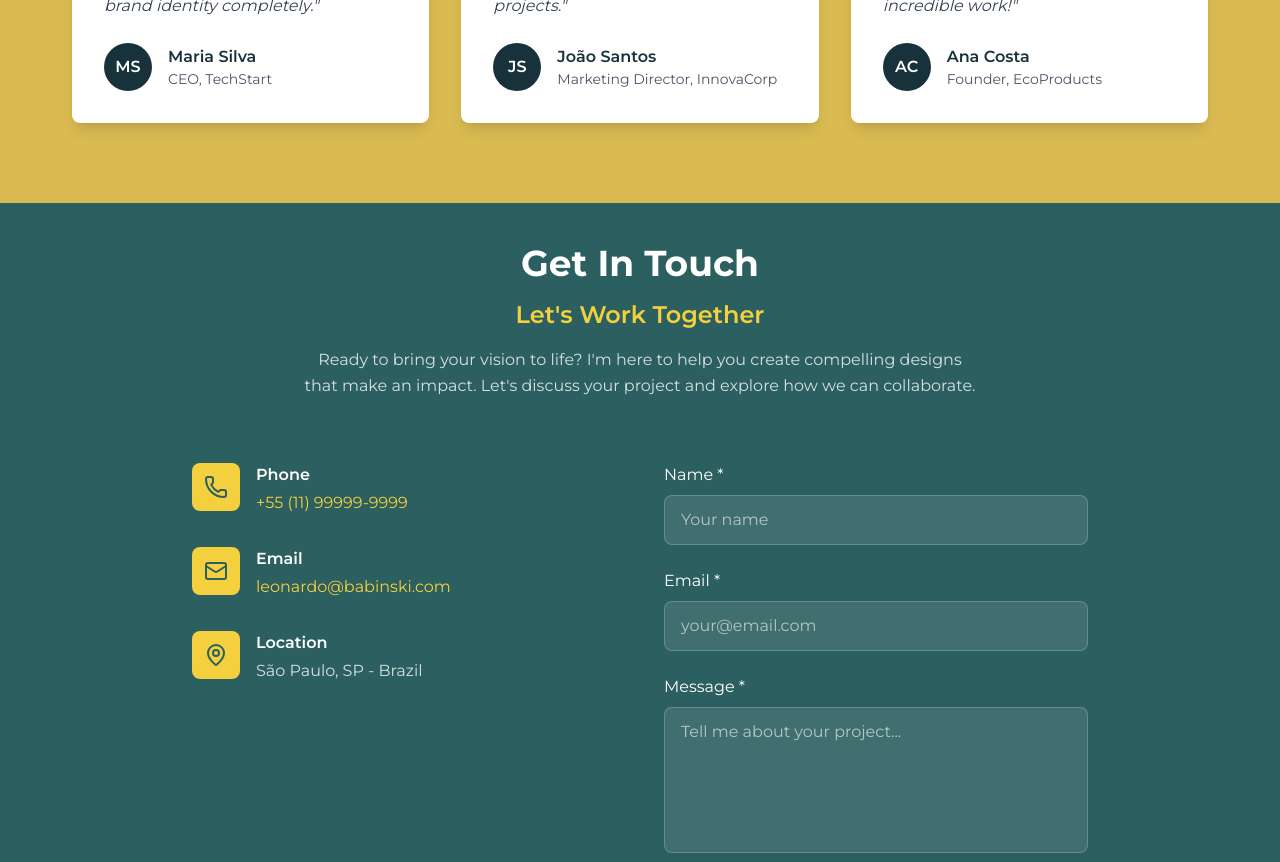
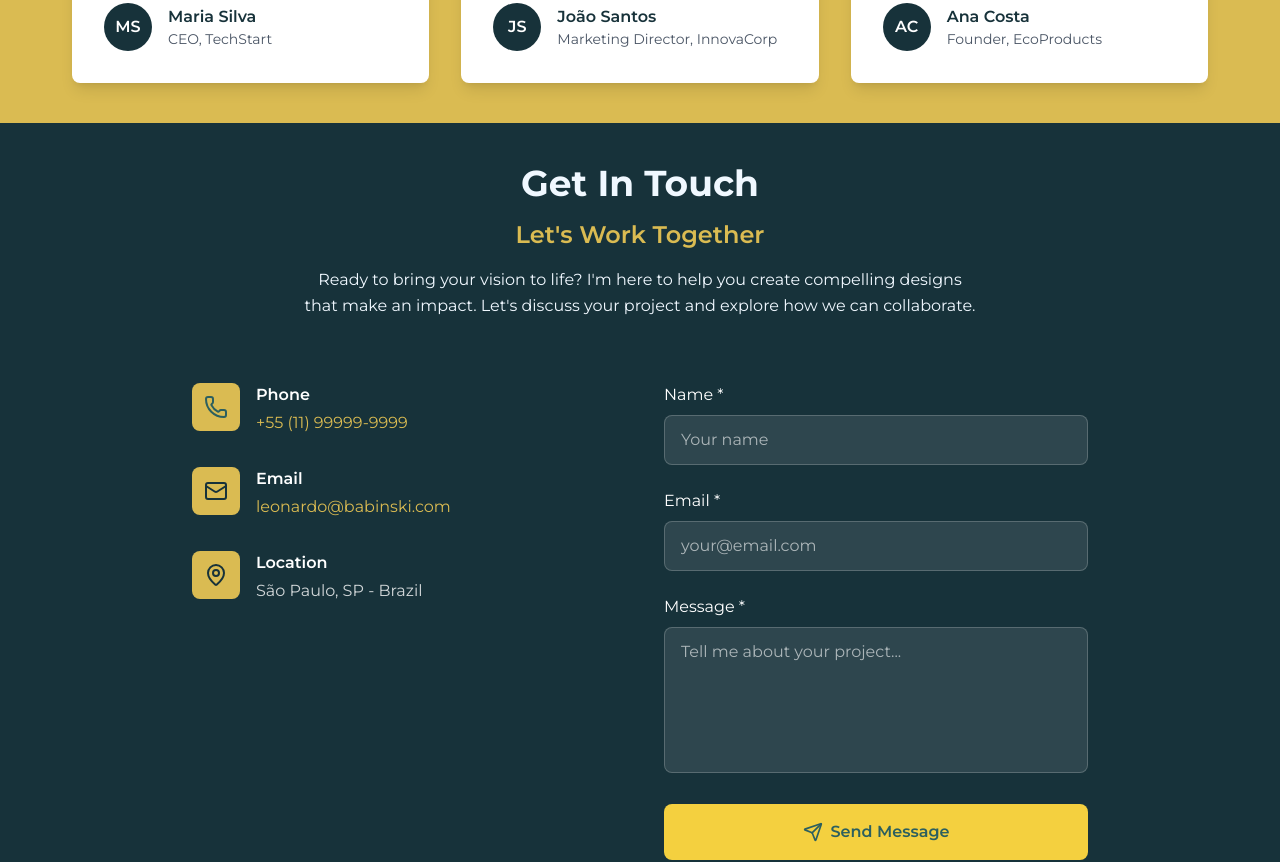
Before and after one commit to leonardobabinski/babinskidesign, a React (Vite) app: page / in a window 1280 px wide. Shown: the part 2960-3822 px from the top of the page. Built offline with nearby package versions, Linux system fonts and the light colour scheme.

Commit message:
Alinhamento e cores

```diff
--- a/src/components/Contact.jsx
+++ b/src/components/Contact.jsx
@@ -23,18 +23,18 @@ const Contact = () => {
   };
 
   return (
-    <section id="contact" className="py-10 md:py-10 bg-[#2c5f5f]">
+    <section id="contact" className="py-10 md:py-10 bg-[#17323A]">
       <div className="container-custom">
         <div className="max-w-4xl mx-auto">
-          <h2 className="text-3xl md:text-4xl font-bold text-center mb-4 text-white">
+          <h2 className="text-3xl md:text-4xl font-bold text-center mb-4 text-[F0F8FF]">
             Get In Touch
           </h2>
 
           <div className="text-center mb-12 md:mb-16">
-            <h3 className="text-xl md:text-2xl font-semibold mb-4 text-[#f4d03f]">
+            <h3 className="text-xl md:text-2xl font-semibold mb-4 text-[#DABB52]">
               Let's Work Together
             </h3>
-            <p className="text-white/80 max-w-2xl mx-auto text-sm md:text-base leading-relaxed">
+            <p className="text-[F0F8FF]/90 max-w-2xl mx-auto text-sm md:text-base leading-relaxed">
               Ready to bring your vision to life? I'm here to help you create compelling designs that make an impact. Let's discuss your project and explore how we can collaborate.
             </p>
           </div>
@@ -43,14 +43,14 @@ const Contact = () => {
             {/* Contact Info */}
             <div className="space-y-6 md:space-y-8">
               <div className="flex items-start space-x-4">
-                <div className="bg-[#f4d03f] p-3 rounded-lg flex-shrink-0">
+                <div className="bg-[#DABB52] p-3 rounded-lg flex-shrink-0">
                   <Phone className="text-[#2c5f5f] w-5 h-5 md:w-6 md:h-6" />
                 </div>
                 <div>
                   <h4 className="text-white font-semibold mb-1 text-sm md:text-base">Phone</h4>
                   <a
                     href="tel:+5511999999999"
-                    className="text-[#f4d03f] hover:text-white transition-colors text-sm md:text-base"
+                    className="text-[#DABB52] hover:text-white transition-colors text-sm md:text-base"
                   >
                     +55 (11) 99999-9999
                   </a>
@@ -58,14 +58,14 @@ const Contact = () => {
               </div>
 
               <div className="flex items-start space-x-4">
-                <div className="bg-[#f4d03f] p-3 rounded-lg flex-shrink-0">
-                  <Mail className="text-[#2c5f5f] w-5 h-5 md:w-6 md:h-6" />
+                <div className="bg-[#DABB52] p-3 rounded-lg flex-shrink-0">
+                  <Mail className="text-[#17323A] w-5 h-5 md:w-6 md:h-6" />
                 </div>
                 <div>
                   <h4 className="text-white font-semibold mb-1 text-sm md:text-base">Email</h4>
                   <a
                     href="mailto:leonardo@babinski.com"
-                    className="text-[#f4d03f] hover:text-white transition-colors text-sm md:text-base"
+                    className="text-[#DABB52] hover:text-white transition-colors text-sm md:text-base"
                   >
                     leonardo@babinski.com
                   </a>
@@ -73,8 +73,8 @@ const Contact = () => {
               </div>
 
               <div className="flex items-start space-x-4">
-                <div className="bg-[#f4d03f] p-3 rounded-lg flex-shrink-0">
-                  <MapPin className="text-[#2c5f5f] w-5 h-5 md:w-6 md:h-6" />
+                <div className="bg-[#DABB52] p-3 rounded-lg flex-shrink-0">
+                  <MapPin className="text-[#17323A] w-5 h-5 md:w-6 md:h-6" />
                 </div>
                 <div>
                   <h4 className="text-white font-semibold mb-1 text-sm md:text-base">Location</h4>
--- a/src/components/Testimonials.jsx
+++ b/src/components/Testimonials.jsx
@@ -29,7 +29,7 @@ const Testimonials = () => {
   ];
 
   return (
-    <section id="testimonials" className="py-20 bg-[#DABB52]">
+    <section id="testimonials" className="py-10 bg-[#DABB52]">
       <div className="container-custom">
         <h2 className="text-4xl font-bold text-center mb-4 text-[#17323A]">
           What Clients Say
```
